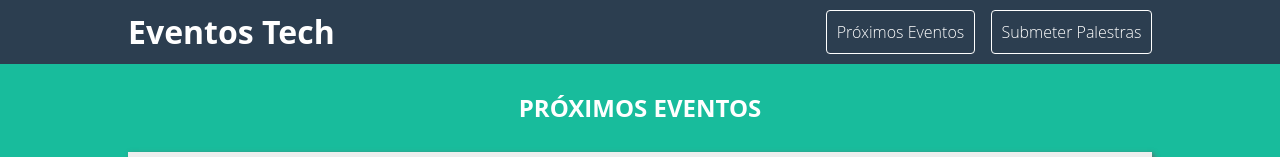
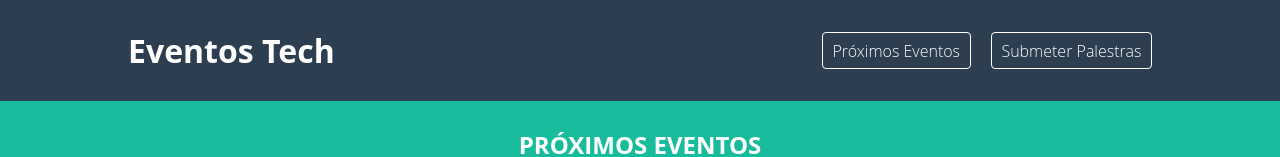
Before and after one commit to FernandaBernardo/eventos-tech, a plain HTML site: page index.html in a window 1280 px wide. Shown: the top 157 px of the page. Drawn offline with Linux system fonts and the light colour scheme; a web font is replaced by a local one.

Commit message:
arruma header mobile

```diff
--- a/index.html
+++ b/index.html
@@ -9,7 +9,7 @@
 </head>
 <body>
 	<header class="header container">
-		<h1><a href="/">Eventos Tech</a></h1>
+		<h1><a href="index.html">Eventos Tech</a></h1>
 		<nav class="nav">
 			<ul class="nav-list">
 				<li class="nav-item"><a href="#proximos-eventos">Próximos Eventos</a></li>
--- a/main.css
+++ b/main.css
@@ -42,11 +42,8 @@ a {
 /* HEADER */
 
 .header {
-	align-items: center;
 	background-color: #2C3E50;
 	color: #fff;
-	display: flex;
-	justify-content: space-between;
 	padding-bottom: 1em;
 	padding-top: 1em;
 }
@@ -57,38 +54,49 @@ a {
 }
 
 .header h1 {
-	display: inline-block;
 	font-size: 2em;
 	font-weight: bold;
+	text-align: center;
 }
 
 .header h1:hover {
 	color: #18BC9C;
 }
 
-.nav, .nav-list, .nav-item {
-	display: inline-block;
-}
-
-.nav-list {
-	display: flex;
-	justify-content: space-between;
+.nav-item {
+	margin: 1em auto;
+	text-align: center;
+	width: 50%;
 }
 
 .nav-item a {
 	border: 1px solid #fff;
 	border-radius: 4px;
+	display: block;
 	padding: 0.6em;
-}
-
-.nav-item:first-child a {
-	margin-right: 1em;
 }
 
 .nav-item a:hover {
 	background-color: #18BC9C;
 	border: 1px solid #18BC9C;
 	color: #fff;
+}
+
+@media (min-width: 700px) {
+	.header {
+		display: flex;
+		align-items: center;
+		justify-content: space-between;
+	}
+
+	.nav-item {
+		display: inline-block;
+		width: inherit;
+	}
+
+	.nav-item:first-child a {
+		margin-right: 1em;
+	}
 }
 
 /* NEXT EVENTS */
@@ -228,7 +236,7 @@ a {
 	border-radius: 4px;
 	color: #fff;
 	font-size: 1.2em;
-	margin: auto;
+	margin: 1em auto;
 	width: 30%;
 	display: block;
 	text-align: center;
```
